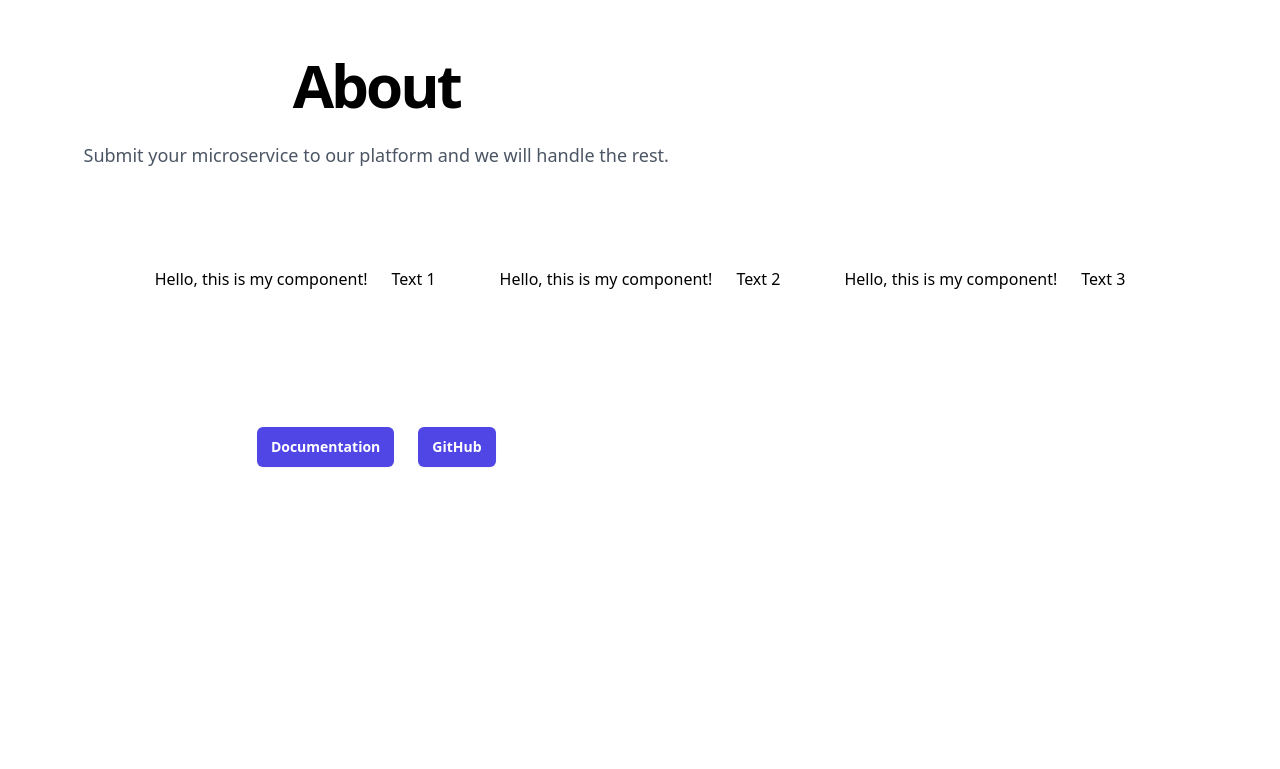
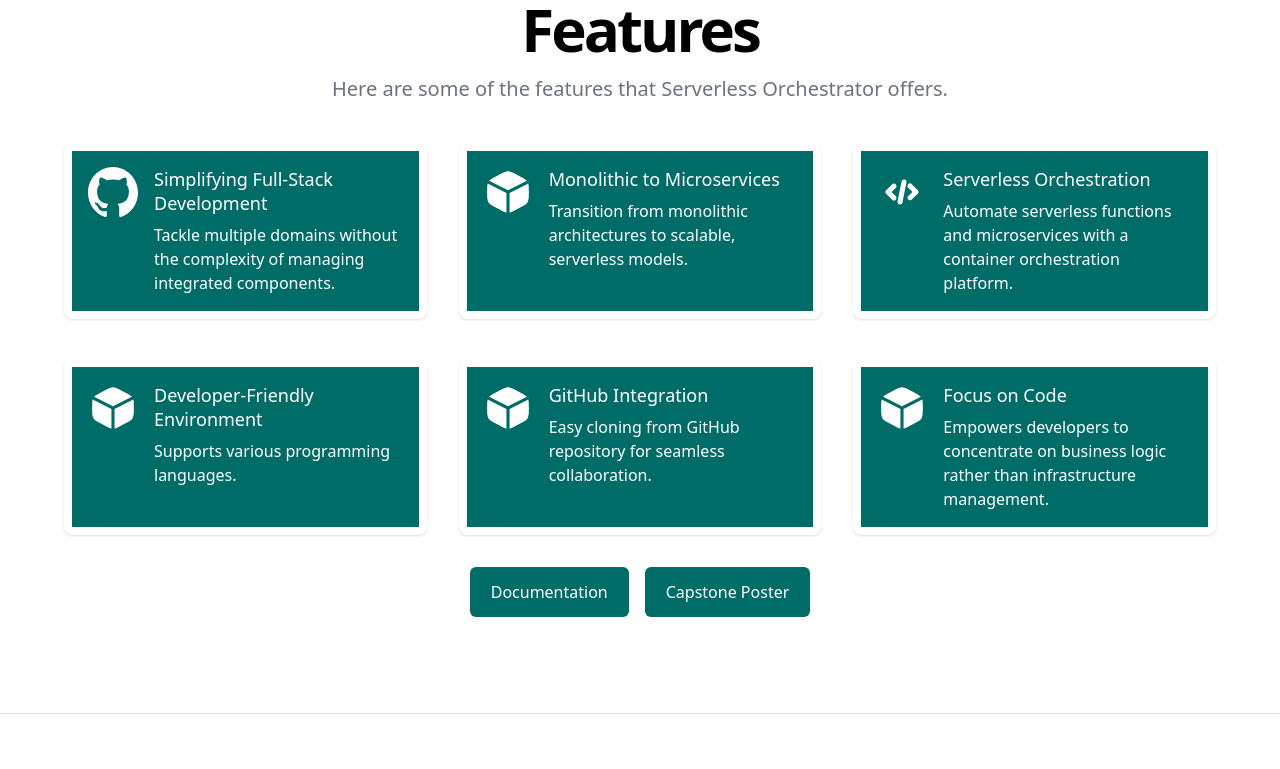
Before and after one commit to carterrath/ServerlessOrchestrator, a React (Vite) app in the folder presentation/: page / in a window 1280 px wide. Shown: the part 1780-2549 px from the top of the page. Built offline with nearby package versions, Linux system fonts and the light colour scheme.

Commit message:
Installed fade-in library for homepage animation
and changed the about section briefly

```diff
--- a/presentation/package.json
+++ b/presentation/package.json
@@ -14,6 +14,7 @@
     "@heroicons/react": "^2.1.1",
     "less": "^4.1.2",
     "react": "^18.2.0",
+    "react-awesome-reveal": "^4.2.8",
     "react-dom": "^18.2.0",
     "react-router-dom": "^6.22.0"
   },
--- a/presentation/src/components/AboutSection/index.tsx
+++ b/presentation/src/components/AboutSection/index.tsx
@@ -1,59 +1,62 @@
+import githubIcon from '../../assets/svg/github.svg';
+import boxIcon from '../../assets/svg/box.svg';
+import codeIcon from '../../assets/svg/code.svg';
+
 export function AboutSection() {
-    const divs = [
-        { text: 'Text 1', icon: <MyComponent /> },
-        { text: 'Text 2', icon: <MyComponent /> },
-        { text: 'Text 3', icon: <MyComponent /> },
+    // Assume each feature has a title and description
+    const features = [
+        { title: 'Simplifying Full-Stack Development', description: 'Tackle multiple domains without the complexity of managing integrated components.' , icon: <img src={githubIcon} alt="Github Icon" width="50" height="50" style={{ fill: 'white' }} /> },
+        { title: 'Monolithic to Microservices', description: 'Transition from monolithic architectures to scalable, serverless models.', icon: <img src={boxIcon} alt="Github Icon" width="50" height="50" style={{ fill: 'white' }} /> },
+        { title: 'Serverless Orchestration', description: 'Automate serverless functions and microservices with a container orchestration platform.' , icon: <img src={codeIcon} alt="Github Icon" width="50" height="50" style={{ fill: 'white' }} /> },
+        { title: 'Developer-Friendly Environment', description: 'Supports various programming languages.' , icon: <img src={boxIcon} alt="Github Icon" width="50" height="50" style={{ fill: 'white' }} /> },
+        { title: 'GitHub Integration', description: 'Easy cloning from GitHub repository for seamless collaboration.' , icon: <img src={boxIcon} alt="Github Icon" width="50" height="50" style={{ fill: 'white' }} />},
+        { title: 'Focus on Code', description: 'Empowers developers to concentrate on business logic rather than infrastructure management.' , icon: <img src={boxIcon} alt="Github Icon" width="50" height="50" style={{ fill: 'white' }} /> },
+
     ];
-    return(
-        <div className="flex justify-center">
-        <div className="bg-white p-6 w-full max-w-7xl text-center">
-          <div className="py-24 sm:py-32">
-            {/* Start of grid container */}
-            <div className="mx-auto grid gap-x-8 gap-y-20 px-6 lg:px-8">
-              {/* About section */}
-              <div className="mx-auto">
-                <h2 className="text-3xl font-bold leading-9 tracking-tighter sm:text-3xl md:text-6xl">About</h2>
-                <p className="mt-6 text-lg leading-8 text-gray-600">
-                  Submit your microservice to our platform and we will handle the rest.
+
+    return (
+      <div className="bg-white py-12 px-4 sm:px-6 lg:px-8 border-b border-slate-200">
+        <div className="bg-white py-12 px-4 sm:px-6 lg:px-8">
+
+            <div className="max-w-screen-xl mx-auto">
+                <div className="text-center">
+                    <h2 className="text-3xl font-bold leading-9 tracking-tighter sm:text-3xl md:text-6xl">
+                        Features
+                    </h2>
+                    <p className="mt-3 max-w-2xl mx-auto text-xl leading-7 text-gray-500 sm:mt-4">
+                        Here are some of the features that Serverless Orchestrator offers.
                     </p>
                 </div>
-              {/* Start of list */}
-              <ul role="list" className="grid gap-x-8 gap-y-12 sm:grid-cols-2 lg:grid-cols-3 xl:col-span-3 mx-auto">
-                {divs.map((div, index) => (
-                  <li key={index} className="flex items-center gap-x-6 rounded-lg p-4">
-                    {div.icon}
-                    <p>{div.text}</p>
+
+                <div className="mt-10">
+                    <ul className="md:grid md:grid-cols-2 lg:grid-cols-3 md:gap-x-8 md:gap-y-10">
+                        {features.map((feature) => (
+                            <li key={feature.title} className="mt-10 md:mt-0 bg-caribbeanCurrent border-8 border-white rounded-lg p-4 shadow">
+
+                                <div className="flex">
+                                    <div className="flex-shrink-0">
+                                        {feature.icon}
+                                    </div>
+                                    <div className="ml-4">
+                                        <h5 className="text-lg leading-6 font-medium text-white">{feature.title}</h5>
+                                        <p className="mt-2 text-base leading-6 text-white">{feature.description}</p>
+                                    </div>
+                                </div>
                             </li>
                         ))}
                     </ul>
-              {/* End of list */}
-              <div className="mt-10 flex items-center justify-center gap-x-6">
-                <a
-                  href="#"
-                  className="w-50 rounded-md bg-indigo-600 px-3.5 py-2.5 text-sm font-semibold text-white shadow-sm hover:bg-indigo-500 focus-visible:outline focus-visible:outline-2 focus-visible:outline-offset-2 focus-visible:outline-indigo-600"
-                >
+                </div>
+
+                <div className="mt-8 text-center">
+                    <a href="#documentation" className="inline-flex items-center justify-center px-5 py-3 border border-transparent text-base leading-6 font-medium rounded-md text-white bg-caribbeanCurrent hover:bg-lightTeal focus:outline-none focus:shadow-outline transition duration-150 ease-in-out">
                         Documentation
                     </a>
-                <a
-                  href="#"
-                  className="w-50 rounded-md bg-indigo-600 px-3.5 py-2.5 text-sm font-semibold text-white shadow-sm hover:bg-indigo-500 focus-visible:outline focus-visible:outline-2 focus-visible:outline-offset-2 focus-visible:outline-indigo-600"
-                >
-                  GitHub
+                    <a href="#documentation" className="ml-4 inline-flex items-center justify-center px-5 py-3 border border-transparent text-base leading-6 font-medium rounded-md text-white bg-caribbeanCurrent hover:bg-lightTeal focus:outline-none focus:shadow-outline transition duration-150 ease-in-out">
+                        Capstone Poster
                     </a>
                 </div>
-            </div>
-            {/* End of grid container */}
             </div>
         </div>
         </div>
     );
-
 }
-
-function MyComponent() {
-    return (
-      <div>
-        Hello, this is my component!
-      </div>
-    );
-  }
--- a/presentation/src/components/FeaturesSection/index.tsx
+++ b/presentation/src/components/FeaturesSection/index.tsx
@@ -1,3 +1,4 @@
+import { Fade } from 'react-awesome-reveal';
 import githubIcon from '../../assets/svg/github.svg';
 import boxIcon from '../../assets/svg/box.svg';
 import codeIcon from '../../assets/svg/code.svg';
@@ -15,6 +16,7 @@ export function FeaturesSection() {
     ];
 
     return (
+        <Fade>
         <div className="bg-white py-12 px-4 sm:px-6 lg:px-8">
             <div className="max-w-screen-xl mx-auto">
                 <div className="text-center">
@@ -29,7 +31,7 @@ export function FeaturesSection() {
                 <div className="mt-10">
                     <ul className="md:grid md:grid-cols-2 lg:grid-cols-3 md:gap-x-8 md:gap-y-10">
                         {features.map((feature) => (
-                            <li key={feature.title} className="mt-10 md:mt-0 bg-caribbeanCurrent border-8 border-white rounded-lg p-4 shadow">
+                            <li key={feature.title} className="mt-10 md:mt-0 bg-caribbeanCurrent border-8 border-white rounded-lg p-4 shadow transform hover:-translate-y-1 transition duration-200">
 
                                 <div className="flex">
                                     <div className="flex-shrink-0">
@@ -55,5 +57,6 @@ export function FeaturesSection() {
                 </div>
             </div>
         </div>
+        </Fade>
     );
 }
--- a/presentation/src/components/HeaderSection/index.tsx
+++ b/presentation/src/components/HeaderSection/index.tsx
@@ -17,7 +17,7 @@ export function HeaderSection() {
                     <div className="mx-auto max-w-2xl py-32 sm:py-48 lg:py-56">
                         <div className="hidden sm:mb-8 sm:flex sm:justify-center">
                             <div className="relative rounded-full px-3 py-1 text-sm leading-6 text-gray-600 ring-1 ring-gray-900/10 hover:ring-gray-900/20">
-                                Announcing our next round of funding.{' '}
+                                Tell me more about microservices! {' '}
                                 <a href="#" className="font-semibold text-indigo-600">
                                     <span className="absolute inset-0" aria-hidden="true" />
                                     Read more <span aria-hidden="true">&rarr;</span>
--- a/presentation/src/components/TeamSection/index.tsx
+++ b/presentation/src/components/TeamSection/index.tsx
@@ -33,12 +33,13 @@ export function TeamSection() {
     ];
 
     return (
+        <div className="border-b border-slate-200">
         <div className="flex justify-center">
             <div className="bg-white p-6 w-full max-w-7xl">
                 <div className="py-24 sm:py-32">
                     <div className="mx-auto grid gap-x-8 gap-y-20 px-6 lg:px-8 xl:grid-cols-3">
                         <div className="max-w-2xl">
-                            <h2 className="text-3xl font-bold tracking-tight text-gray-900 sm:text-4xl">Meet our team</h2>
+                            <h2 className="text-3xl font-bold leading-9 tracking-tighter sm:text-3xl md:text-6xl">Meet our team</h2>
                             <p className="mt-6 text-lg leading-8 text-gray-600">
                                 Meet the developers behind this CSUSM Capstone Project.
                             </p>
@@ -60,5 +61,6 @@ export function TeamSection() {
                 </div>
             </div>
         </div>
+        </div>
     );
 }
```
Also changed, not shown: 1 other file (tests, documents, lock files or other folders). Lines whose indentation alone changed are shown as unchanged.
